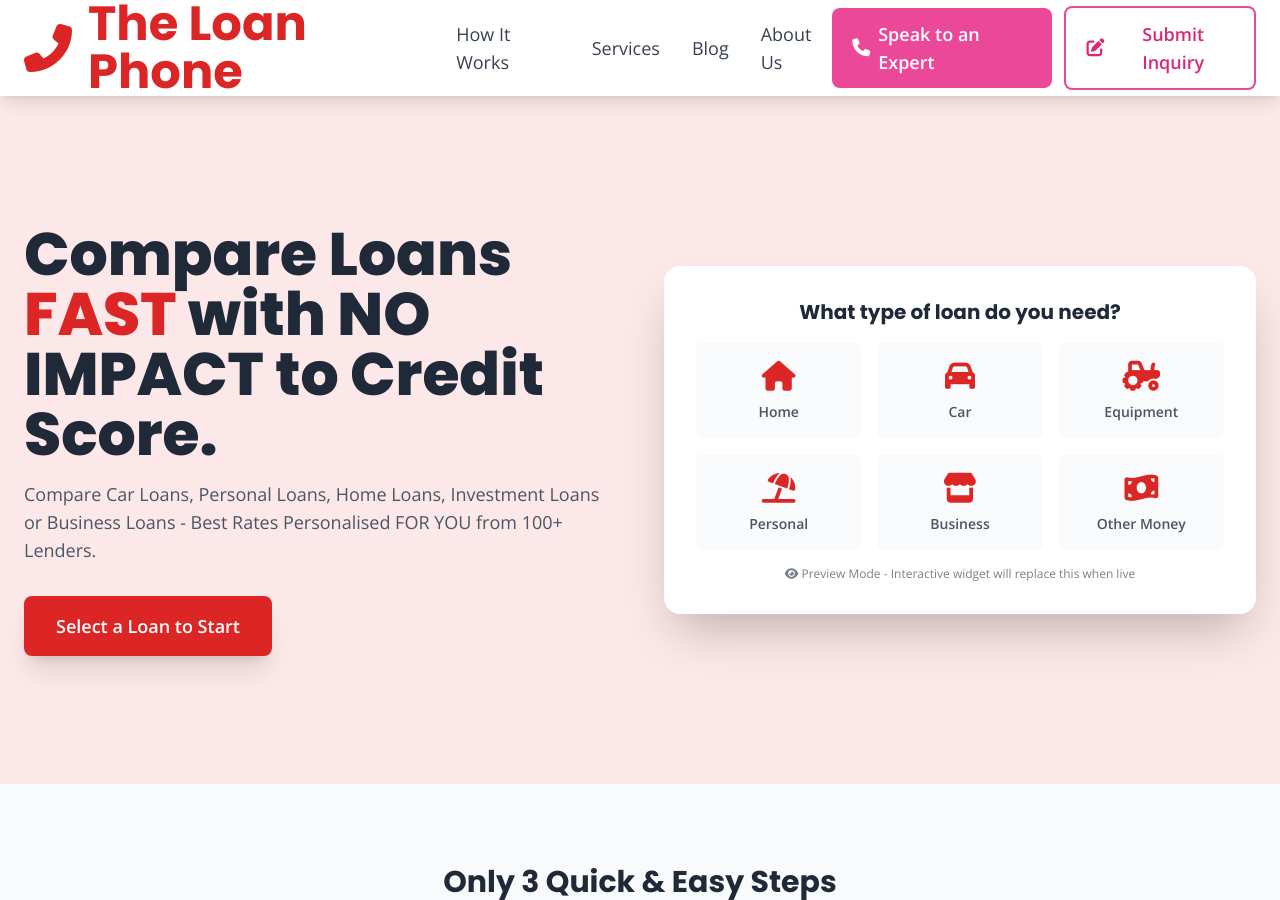
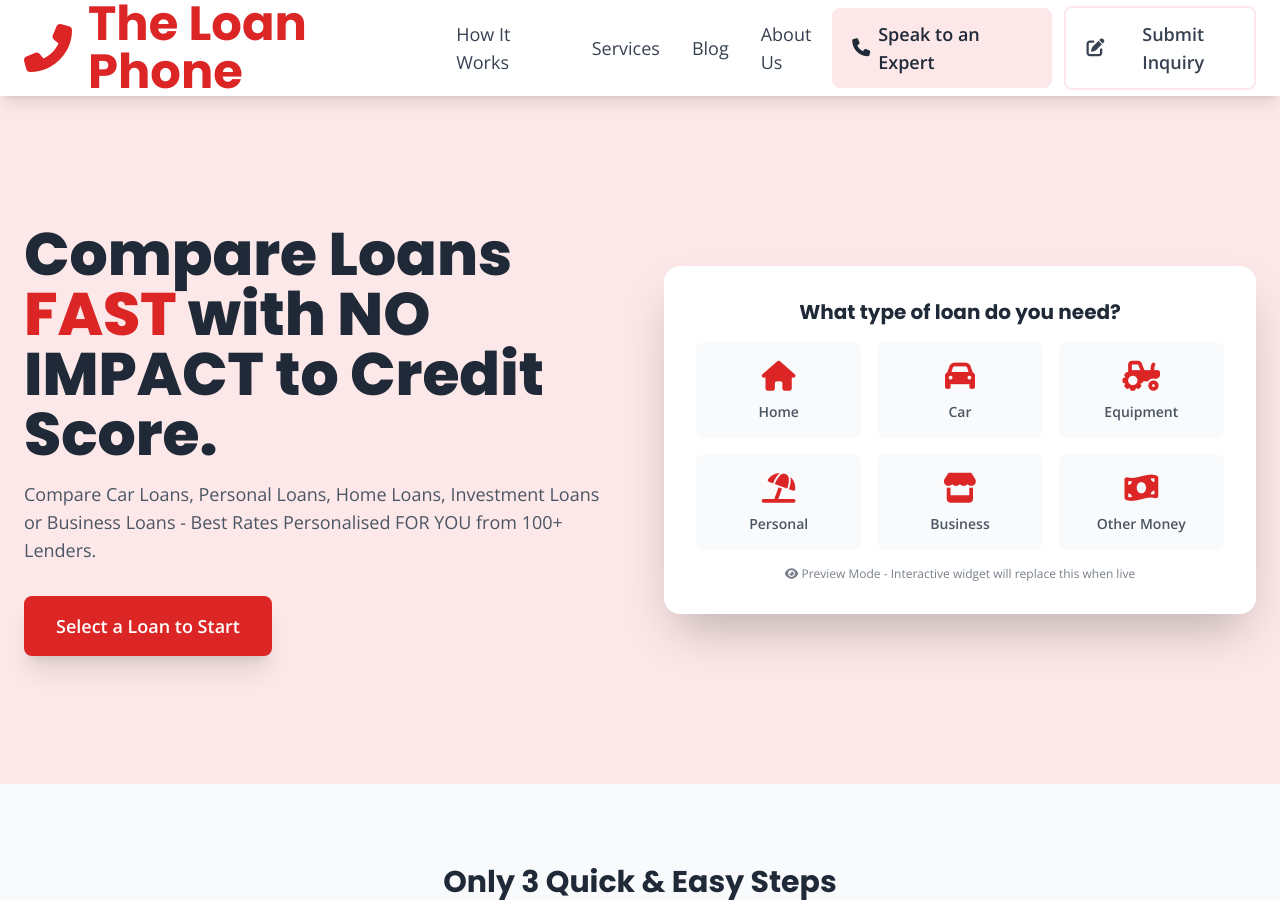
Before and after one commit to AMSumo9/loan-phone-website, a Jekyll site: the page built from index.md, in a window 1280 px wide and 900 px high. Built offline with Jekyll 4.4.1, drawn with Linux system fonts in a browser that asks for light colours; nearby versions of some CDN libraries.

Commit message:
Update header.html

```diff
--- a/_includes/header.html
+++ b/_includes/header.html
@@ -1,4 +1,4 @@
-<!-- Header - ALL ISSUES FIXED -->
+<!-- Header - CONSISTENT LIGHT PINK COLORS -->
 <header class="bg-white shadow-lg sticky top-0 z-40">
     <div class="container mx-auto px-6">
         <div class="flex items-center justify-between h-24">
@@ -34,16 +34,18 @@
                 {% endfor %}
             </nav>
 
-            <!-- CTA Buttons - CHANGED TO PINK -->
+            <!-- CTA Buttons - LIGHT PINK BACKGROUND COLOR -->
             <div class="hidden md:flex items-center space-x-3">
                 <a href="tel:{{ site.contact.phone }}"
-                   class="inline-flex items-center px-5 py-3 bg-pink-500 text-white font-semibold rounded-lg transition duration-200 hover:bg-pink-600 text-lg">
+                   class="inline-flex items-center px-5 py-3 text-gray-800 font-semibold rounded-lg transition duration-200 hover:opacity-80 text-lg"
+                   style="background-color: #fce8e8;">
                     <i class="fas fa-phone mr-2"></i>
                     Speak to an Expert
                 </a>
 
                 <button onclick="openSupportModal()"
-                        class="inline-flex items-center px-5 py-3 border-2 border-pink-500 text-pink-600 font-semibold rounded-lg hover:bg-pink-500 hover:text-white transition duration-200 text-lg">
+                        class="inline-flex items-center px-5 py-3 border-2 text-gray-700 font-semibold rounded-lg hover:opacity-80 transition duration-200 text-lg"
+                        style="border-color: #fce8e8; background-color: transparent;">
                     <i class="fas fa-edit mr-2"></i>
                     Submit Inquiry
                 </button>
@@ -79,16 +81,18 @@
                 {% endif %}
             {% endfor %}
 
-            <!-- Mobile CTA Buttons - PINK COLORS -->
+            <!-- Mobile CTA Buttons - LIGHT PINK -->
             <div class="pt-4 border-t border-gray-200 space-y-3">
                 <a href="tel:{{ site.contact.phone }}"
-                   class="block w-full text-center px-4 py-3 bg-pink-500 text-white font-semibold rounded-lg text-lg">
+                   class="block w-full text-center px-4 py-3 text-gray-800 font-semibold rounded-lg text-lg"
+                   style="background-color: #fce8e8;">
                     <i class="fas fa-phone mr-2"></i>
                     Speak to an Expert
                 </a>
 
                 <button onclick="openSupportModal(); toggleMobileMenu();"
-                        class="block w-full px-4 py-3 border-2 border-pink-500 text-pink-600 font-semibold rounded-lg text-lg">
+                        class="block w-full px-4 py-3 border-2 text-gray-700 font-semibold rounded-lg text-lg"
+                        style="border-color: #fce8e8;">
                     <i class="fas fa-edit mr-2"></i>
                     Submit Inquiry
                 </button>
```
